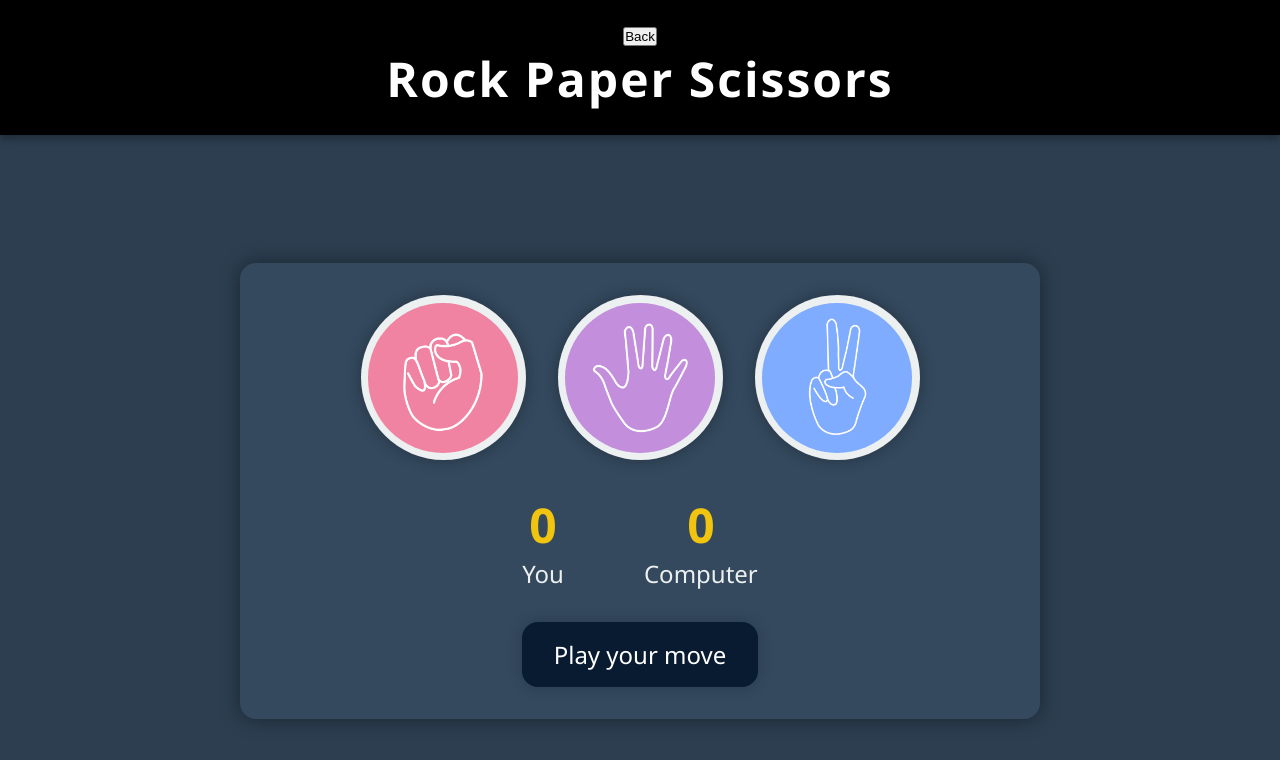
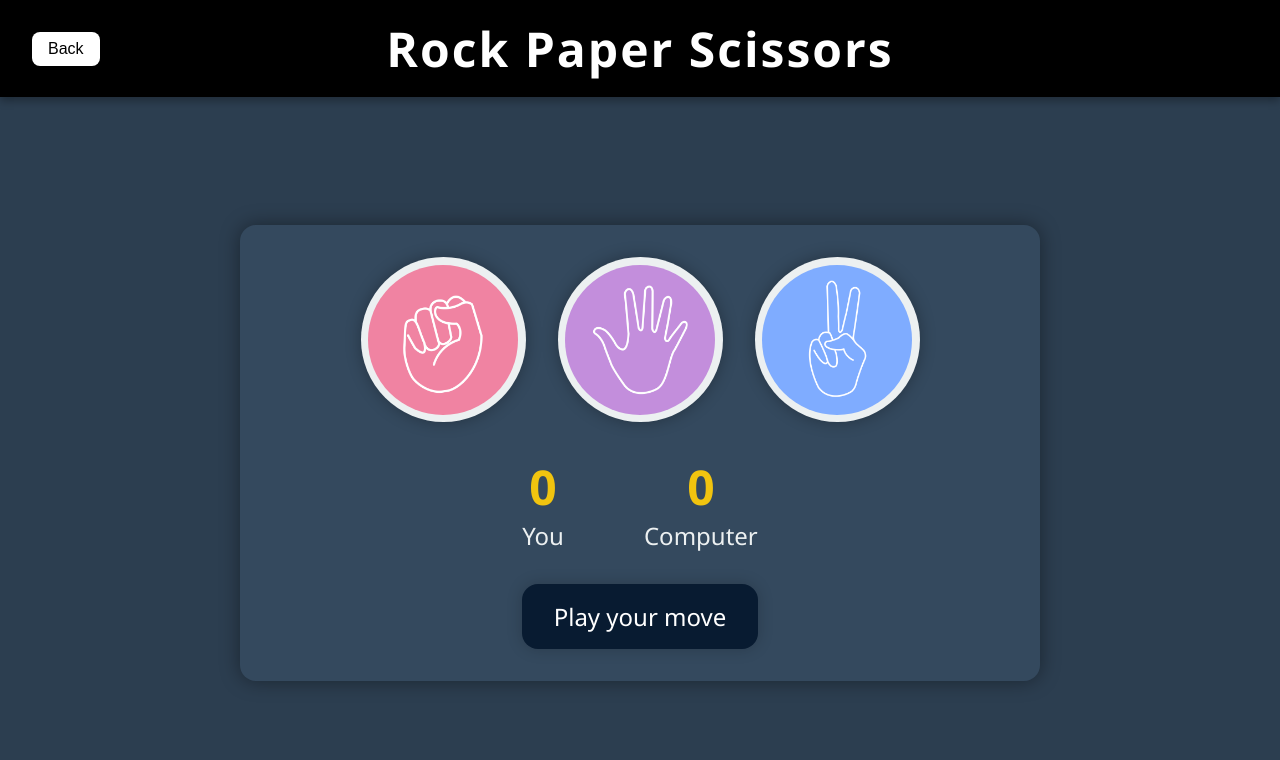
Before and after one commit to Yash6352-rs/Game-Hub, a plain HTML site: page RPS/index.html in a window 1280 px wide. Drawn offline with Linux system fonts and the light colour scheme.

Commit message:
Update style.css

```diff
--- a/RPS/style.css
+++ b/RPS/style.css
@@ -14,7 +14,13 @@ body {
 .title-bar {
   background-color: black;
   padding: 1.5rem;
+  display: flex;
+  align-items: center;
+  padding: 1rem 2rem;
+  width: 100%;
   box-shadow: 0 4px 8px rgba(0, 0, 0, 0.3);
+  position: relative;
+  justify-content: center;
 }
 
 .title-bar h1 {
@@ -91,6 +97,27 @@ img {
   color: #f1c40f;
 }
 
+.back-link {
+  position: absolute;
+  left: 2rem;
+}
+
+.backbtn {
+  padding: 0.5rem 1rem;
+  font-size: 1rem;
+  background-color: #ffffff;
+  color: #000000;
+  border: none;
+  border-radius: 0.5rem;
+  cursor: pointer;
+  transition: background-color 0.3s ease, transform 0.2s ease;
+}
+
+.backbtn:hover {
+  background-color: #e0e0e0;
+  transform: scale(1.05);
+}
+
 .msg-container {
   margin-top: 2rem;
 }
```
